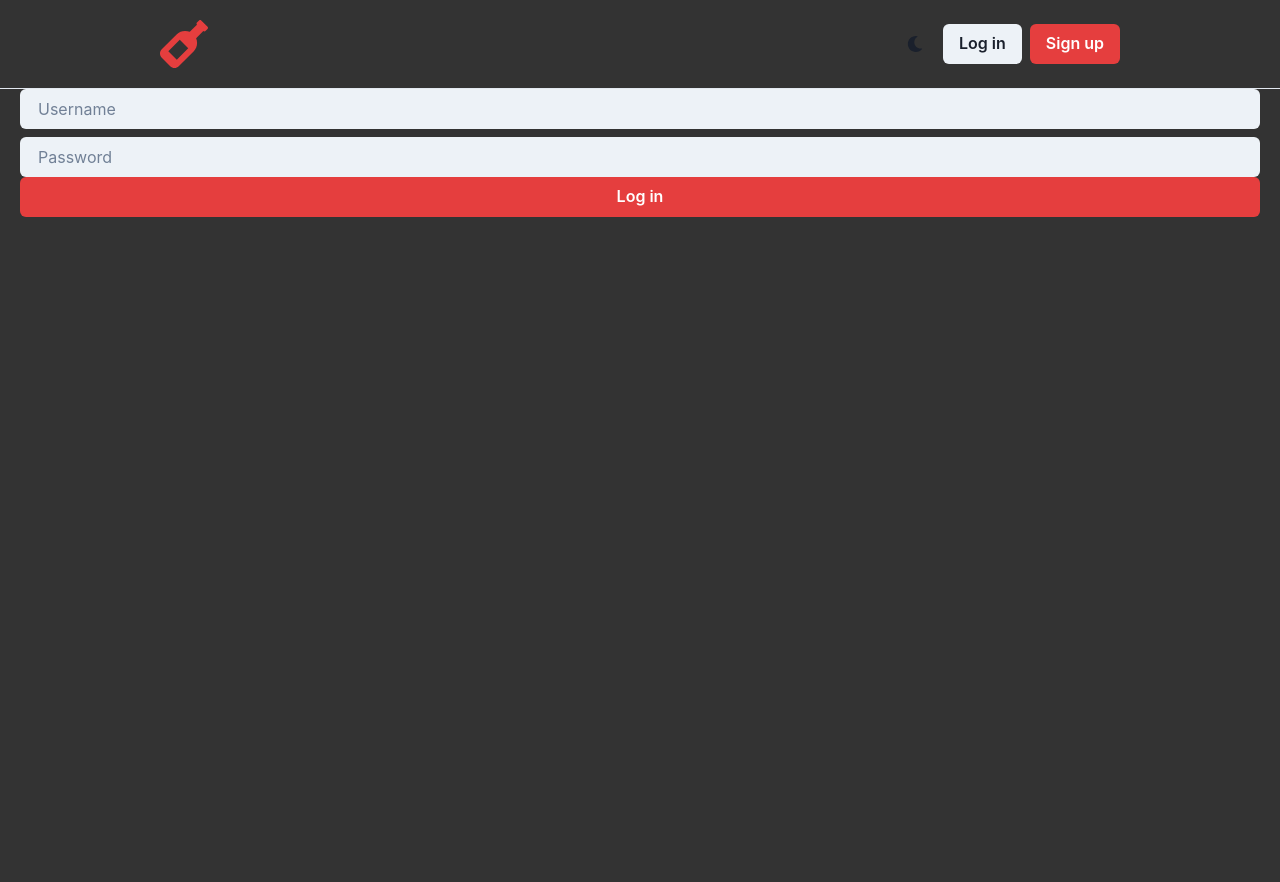
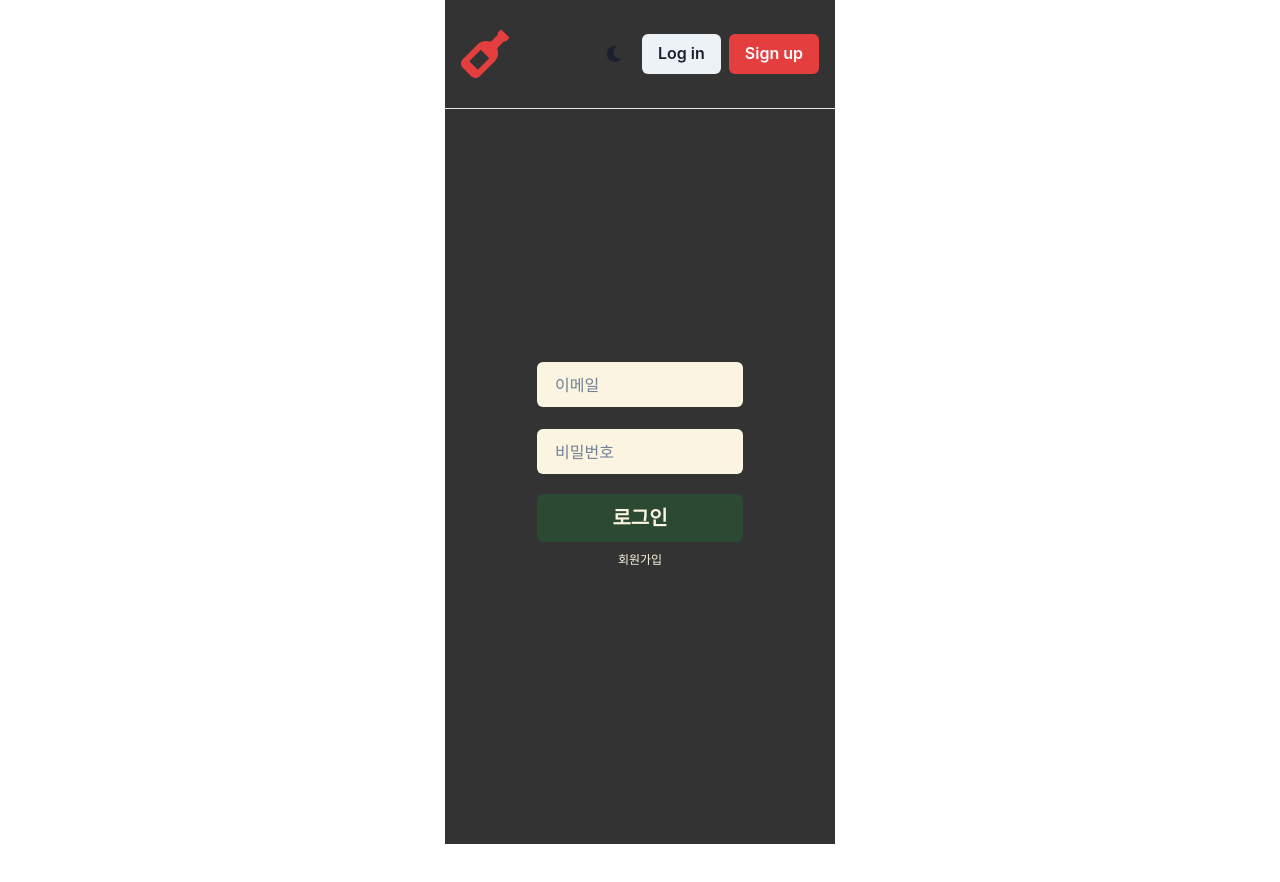
Before and after one commit to castlefuture/type-waba, a React (Create React App) app in the folder type-waba/: page /login in a window 1280 px wide. Shown: the top 882 px of the page. After the commit the page ends 844 px from the top, so only its background shows below. Built offline with nearby package versions, Linux system fonts and the light colour scheme.

Commit message:
로그인 페이지 완료

```diff
--- a/type-waba/src/api.ts
+++ b/type-waba/src/api.ts
@@ -8,4 +8,4 @@ export const getSearchs = () =>
   instance.get("winesearch/?search=몬테스").then((response) => response.data);
 
 export const postDetail = () =>
-  instance.post(`winesearch/detail/11`).then((response) => response.data);
+  instance.post("winesearch/detail/11").then((response) => response.data);
--- a/type-waba/src/components/Header.tsx
+++ b/type-waba/src/components/Header.tsx
@@ -9,13 +9,7 @@ import {
   useColorModeValue,
   useDisclosure,
 } from "@chakra-ui/react";
-import {
-  FaWineBottle,
-  FaMoon,
-  FaSun,
-  FaUserNinja,
-  FaLock,
-} from "react-icons/fa";
+import { FaWineBottle, FaMoon, FaSun } from "react-icons/fa";
 import LoginModal from "./LoginModal";
 import SignUpModal from "./SignUpModal";
 
@@ -38,12 +32,10 @@ export default function Header() {
       bg={"#333333"}
       justifyContent={"space-between"}
       alignItems="center"
-      py={5}
-      px={40}
-      direction={{
-        sm: "column",
-        md: "row",
-      }}
+      width={"390px"}
+      py={"30px"}
+      px={"16px"}
+      direction={"row"}
       spacing={{
         sm: 4,
         md: 0,
--- a/type-waba/src/components/Root.tsx
+++ b/type-waba/src/components/Root.tsx
@@ -1,14 +1,20 @@
-import { Box } from "@chakra-ui/react";
+import { Box, Flex } from "@chakra-ui/react";
 import { ReactQueryDevtools } from "@tanstack/react-query-devtools";
 import { Outlet } from "react-router-dom";
 import Header from "./Header";
 
 export default function Root() {
   return (
-    <Box bg={"#333333"}>
-      <Header />
-      <Outlet />
-      <ReactQueryDevtools />
-    </Box>
+    <Flex justifyContent="center">
+      <Box
+        alignItems={"center"}
+        bg={"#333333"}
+        width={"390px"}
+        height={"844px"}>
+        <Header />
+        <Outlet />
+        <ReactQueryDevtools />
+      </Box>
+    </Flex>
   );
 }
--- a/type-waba/src/router.tsx
+++ b/type-waba/src/router.tsx
@@ -9,6 +9,7 @@ import Cellar from "./routes/Cellar";
 import Find from "./routes/Find";
 import SearchDetail from "./routes/SearchDetail";
 import Login from "./routes/LoginPage";
+import Test from "./routes/Test";
 
 const router = createBrowserRouter([
   {
@@ -44,6 +45,10 @@ const router = createBrowserRouter([
         path: "find",
         element: <Find />,
       },
+      {
+        path: "test",
+        element: <Test />,
+      },
     ],
   },
 ]);
--- a/type-waba/src/routes/LoginPage.tsx
+++ b/type-waba/src/routes/LoginPage.tsx
@@ -1,4 +1,4 @@
-import { Box, Button, Input, VStack } from "@chakra-ui/react";
+import { Box, Button, Flex, Input, Text, VStack } from "@chakra-ui/react";
 import { useEffect, useState } from "react";
 import { useNavigate } from "react-router-dom";
 import axios from "axios";
@@ -31,35 +31,55 @@ export default function Login() {
     }
   }, []);
   return (
-    <Box bg={"#333333"} minH={"1920px"}>
-      <Box px={5}>
-        <VStack>
+    <Flex mt={"223px"} px={"16px"} py={"30px"} justifyContent="center">
+      <Box width={"206px"} alignContent="center">
+        <VStack mb={"20px"}>
           <Input
+            mb={"6px"}
+            height={"45px"}
+            fontSize={"16px"}
+            bg={"#FAF4E1"}
             value={email}
             onChange={(event) => {
               setEmail(event.target.value);
             }}
             variant={"filled"}
-            placeholder="Username"
+            placeholder="이메일"
           />
           <Input
+            mt={"8px"}
+            height={"45px"}
+            fontSize={"16px"}
+            bg={"#FAF4E1"}
             value={password}
             onChange={(event) => {
               setPassword(event.target.value);
             }}
             variant={"filled"}
-            placeholder="Password"
+            placeholder="비밀번호"
           />
         </VStack>
         <Button
+          mb={"4px"}
+          height={"48px"}
+          fontSize={"20px"}
           onClick={() => {
             checkUser();
           }}
-          colorScheme={"red"}
+          bg={"#2C4934"}
+          color={"#FAF4E1"}
           w="100%">
-          Log in
+          로그인
+        </Button>
+        <Button
+          width={"206px"}
+          fontSize={"12px"}
+          color={"#FAF4E1"}
+          fontWeight={"thin"}
+          variant="link">
+          회원가입
         </Button>
       </Box>
-    </Box>
+    </Flex>
   );
 }
--- a/type-waba/src/routes/SearchDetail.tsx
+++ b/type-waba/src/routes/SearchDetail.tsx
@@ -1,25 +1,41 @@
-import {
-  Box,
-  Button,
-  Grid,
-  HStack,
-  Image,
-  Input,
-  InputGroup,
-  InputLeftElement,
-  Skeleton,
-  SkeletonText,
-  Text,
-  VStack,
-} from "@chakra-ui/react";
+import { Box, Button, Grid, Image, Text, VStack } from "@chakra-ui/react";
 import { useQuery } from "@tanstack/react-query";
 import { useParams } from "react-router-dom";
 import { postDetail } from "../api";
 
+interface IDetail {
+  wine_id: number;
+  wine_picture: string;
+  kname: string;
+  ename: string;
+  winetype: string;
+  kr_country: string;
+  kr_region: string;
+  kr_grape_list: [];
+  sweet: number;
+  acidic: number;
+  body: number;
+  tannic: number;
+  food_list: [];
+}
+
+interface IInfo {
+  wine_detail: IDetail[];
+}
+
 export default function SearchDetail() {
   const { winePk } = useParams();
-  const { isLoading, data } = useQuery([`wine:${winePk}`], postDetail);
-  console.log(data);
+  const { isLoading, data } = useQuery<IInfo[]>([`wine:${winePk}`], postDetail);
+  console.log("data", data);
+  // const getWine = () => {
+  //   axios
+  //     .post(`http://3.38.2.131:8000/api/v1/winesearch/detail/11`)
+  //     .then((response) => {
+  //       // Handle success.
+  //       console.log("Well done!");
+  //     });
+  // };
+
   return (
     <Box bg={"#333333"} minH={"1920px"}>
       <Box px={5}>
@@ -27,6 +43,7 @@ export default function SearchDetail() {
           <h1>와인 검색</h1>
         </Box>
         <VStack alignItems="flex-start">
+          {/* <Button onClick={getWine}>검색</Button> */}
           <Grid gap={2} templateColumns={"2fr 3fr"}>
             <Box position="relative" overflow={"hidden"} mb={2} rounded="3xl">
               <Image
--- a/type-waba/src/routes/SearchPage.tsx
+++ b/type-waba/src/routes/SearchPage.tsx
@@ -12,6 +12,7 @@ interface ISearch {
 
 export default function SearchPage() {
   const { isLoading, data } = useQuery<ISearch[]>(["searchs"], getSearchs);
+  console.log(data);
   const [inputValue, setInputValue] = useState("");
   return (
     <Box bg={"#333333"} minH={"1920px"}>
--- /dev/null
+++ b/type-waba/src/routes/Test.tsx
@@ -0,0 +1,21 @@
+import { Box, Button } from "@chakra-ui/react";
+import axios from "axios";
+
+export default function Test() {
+  const checkUser = () => {
+    axios
+      .post("http://3.38.2.131:8000/api/v1/winesearch/detail/11")
+      .then((response) => {
+        // Handle success.
+        console.log("Well done!");
+        // console.log("User token", response.data.jwt);
+        // localStorage.setItem("token", response.data.jwt);
+      });
+  };
+
+  return (
+    <Box bg={"#333333"} minH={"1920px"}>
+      <Button onClick={checkUser}>hihi</Button>
+    </Box>
+  );
+}
```
